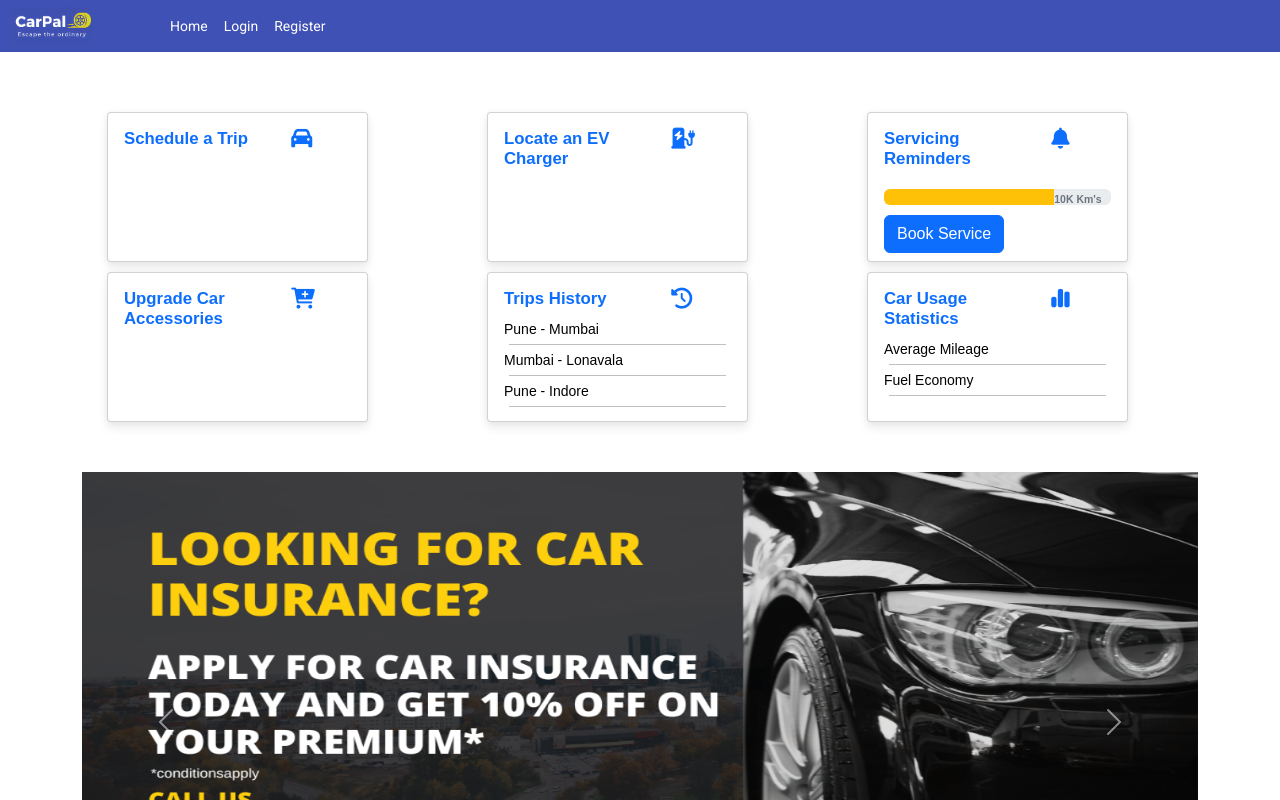
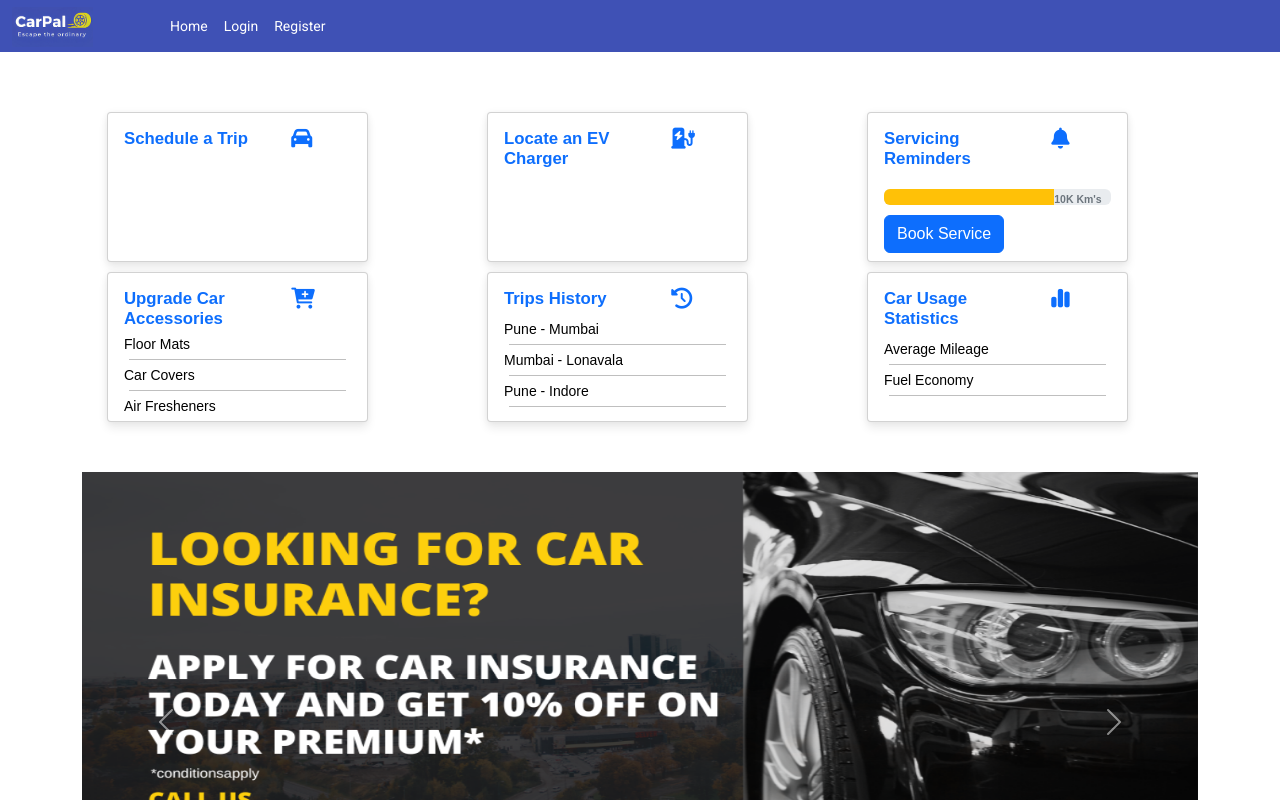
Before and after one commit to shekhardahiya123/Speed-Hackathon, an Angular app in the folder Car-Customer/: page /home in a window 1280 px wide. Shown: the top 800 px of the page. Built offline with nearby package versions, Linux system fonts and the light colour scheme.

Commit message:
card changes

```diff
--- a/Car-Customer/src/app/home-page/home-page.component.css
+++ b/Car-Customer/src/app/home-page/home-page.component.css
@@ -35,6 +35,12 @@ a {
 .marginLeft {
   margin-left: 0px;
 }
+.insideCard2 {
+  font-weight: 100;
+  padding-top: 5px;
+  color: black;
+  font-size: smaller;
+}
 .insideCard {
   font-weight: 100;
   padding-top: 10px;
--- a/Car-Customer/src/app/home-page/home-page.component.html
+++ b/Car-Customer/src/app/home-page/home-page.component.html
@@ -78,6 +78,13 @@
                                 <div class="col-md-4">
                                     <i class="fa-solid fa-cart-plus fa-lg"></i>
                                 </div>
+                            </div>
+                            <div class="insideCard2">
+                                Floor Mats
+                                <hr>
+                                Car Covers
+                                <hr>
+                                Air Fresheners
                             </div>
                         </div>
                     </div>
```
